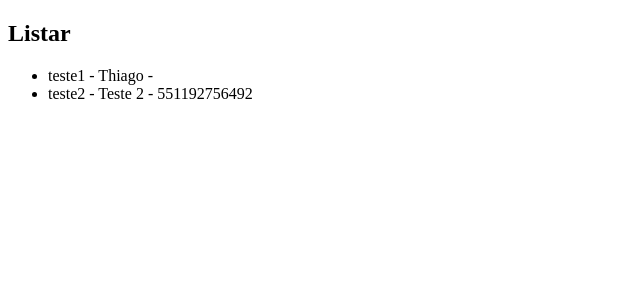
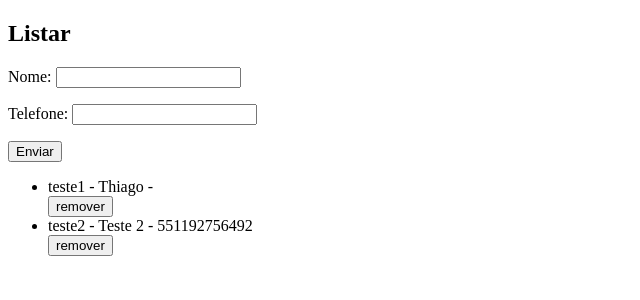
Before and after one commit to gLima02/MICROSERVICE--introd-services, an Angular app: page / in a window 1280 px wide. Shown: the top 300 px of the page, without its empty margins (0-640 px from the left). Built offline with nearby package versions, Linux system fonts and the light colour scheme.

Commit message:
inserir/remover

```diff
--- a/src/app/componentes/cliente/cliente.component.html
+++ b/src/app/componentes/cliente/cliente.component.html
@@ -1,10 +1,21 @@
 <h2>Listar</h2>
 
+<form [formGroup]="clientForm" (ngSubmit)="inserir()">
+  <p>
+    Nome: <input type="text" formControlName="nome"/>
+  </p>
+
+  <p>
+    Telefone: <input type="text" formControlName="telefone"/>
+  </p>
+
+  <button type="submit">Enviar</button>
+</form>
 
 <ul>
 
   @for(item of clientes; track $index){
     <li>{{item.id}} - {{item.nome}} - {{item.telefone}} </li>
-
+    <input type="button" value="remover" (click)="remover(item.id)">
   }
 </ul>
--- a/src/app/componentes/cliente/cliente.component.ts
+++ b/src/app/componentes/cliente/cliente.component.ts
@@ -2,19 +2,52 @@ import { Component } from '@angular/core';
 import { ClienteService } from '../../services/cliente.service';
 import { Cliente } from '../../interfaces/Cliente';
 import { CommonModule } from '@angular/common';
+import { FormBuilder, FormGroup, Validators } from '@angular/forms';
+import { ReactiveFormsModule} from '@angular/forms';
+
 
 @Component({
   selector: 'app-cliente',
   standalone: true,
-  imports: [CommonModule],
+  imports: [CommonModule, ReactiveFormsModule],
   templateUrl: './cliente.component.html',
   styleUrl: './cliente.component.css'
 })
 export class ClienteComponent {
 
 clientes:Cliente[] = [];
+clientForm: FormGroup = new FormGroup({});
 
-  constructor(private clienteService:ClienteService){
+  constructor(private clienteService:ClienteService, private formBuilder: FormBuilder){
+    this.clientForm = this.formBuilder.group({
+      nome: ['', Validators.required],
+      telefone: ['', Validators.required]
+    })
+  }
+  generateRandomString(length: number): string  {
+    const characters = 'ABCDEFGHIJKLMNOPQRSTUVWXYZabcdefghijklmnopqrstuvwxyz0123456789';
+    let result = '';
+    const charactersLength = characters.length;
+    for (let i = 0; i < length; i++) {
+      result += characters.charAt(Math.floor(Math.random() * charactersLength));
+    }
+    return result;
+  }
+
+
+
+  inserir(){
+    if(this.clientForm.valid){
+      const clientNovo: Cliente = {
+        nome: this.clientForm.value.nome,
+        telefone: this.clientForm.value.telefone,
+        id: this.generateRandomString(6)
+    }
+
+    this.clientForm.reset()
+    this.clienteService.adicionar(clientNovo)
+    alert('Cadastrado com sucesso!')
+  }
 
   }
 
@@ -22,6 +55,11 @@ clientes:Cliente[] = [];
     this.clientes = this.clienteService.listar();
   }
 
+remover(id:string):void{
+this.clienteService.remover(id)
+alert('removido com sucesso')
+}
+
   ngOnInit():void{
     this.listar();
   }
```
